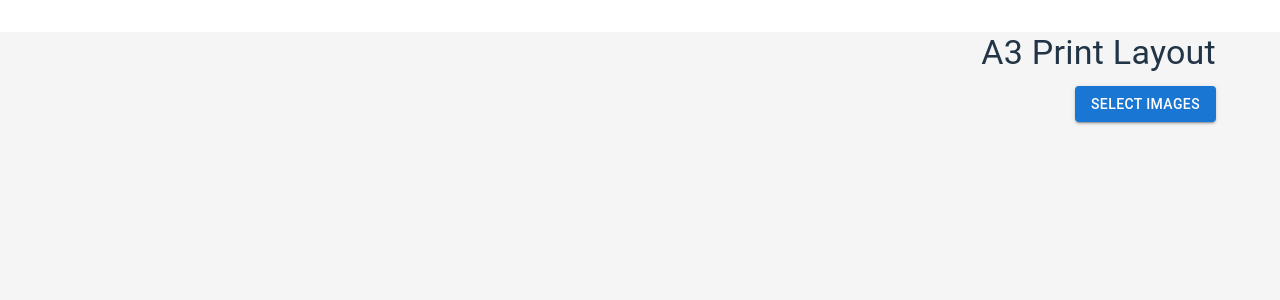
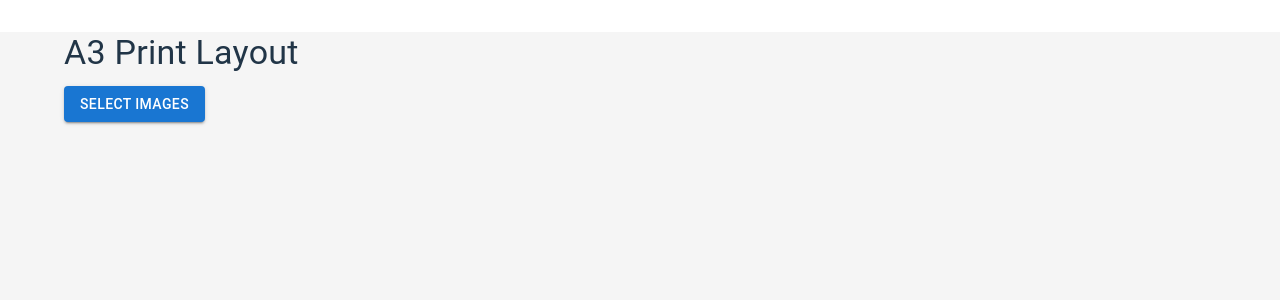
Before and after one commit to zivglik/Image2A3, a React (Vite) app: page / in a window 1280 px wide. Shown: the top 300 px of the page. Built offline with nearby package versions, Linux system fonts and the light colour scheme.

Commit message:
convert to eng site

```diff
--- a/src/App.tsx
+++ b/src/App.tsx
@@ -60,12 +60,12 @@ function App() {
 
   return (
     <Container maxWidth="lg">
-      <Box sx={{ my: 4 }}>
+      <Box sx={{ my: 4, textAlign: 'left' }}>
         <Typography variant="h4" component="h1" gutterBottom>
           A3 Print Layout
         </Typography>
 
-        <Box sx={{ mb: 4 }}>
+        <Box sx={{ mb: 4, textAlign: 'left' }}>
           <input
             accept="image/*"
             type="file"
@@ -74,25 +74,24 @@ function App() {
             style={{ display: 'none' }}
             id="image-upload"
           />
-          <label htmlFor="image-upload">
+          <label htmlFor="image-upload" style={{ display: 'block', textAlign: 'left' }}>
             <Button variant="contained" component="span">
               Select Images
             </Button>
           </label>
-        </Box>
 
           {images.length > 0 && (
-          <Box sx={{ mb: 4 }}>
+            <Box sx={{ mt: 2, textAlign: 'left' }}>
               <Button
                 variant="contained"
                 color="secondary"
                 onClick={handleSaveAllAsPNG}
-              sx={{ mb: 2 }}
               >
                 Save All Pages as PNG
               </Button>
             </Box>
           )}
+        </Box>
 
         {Array.from({ length: numberOfCanvases }, (_, i) => {
           const startIndex = i * (GRID_COLS * GRID_ROWS);
--- a/src/components/PrintCanvas.tsx
+++ b/src/components/PrintCanvas.tsx
@@ -106,10 +106,11 @@ const PrintCanvas = forwardRef<PrintCanvasRef, PrintCanvasProps>(({ index, image
           }}
         />
       </Box>
-      <Box sx={{ mb: 2, display: 'flex', justifyContent: 'space-between' }}>
+      <Box sx={{ mb: 2, textAlign: 'left' }}>
         <Button
           variant="contained"
           onClick={() => onPrint(index)}
+          sx={{ ml: 4 }}
         >
           Print
         </Button>
```
Lines whose indentation alone changed are shown as unchanged.
